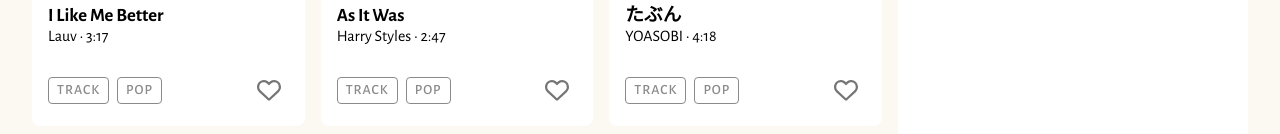
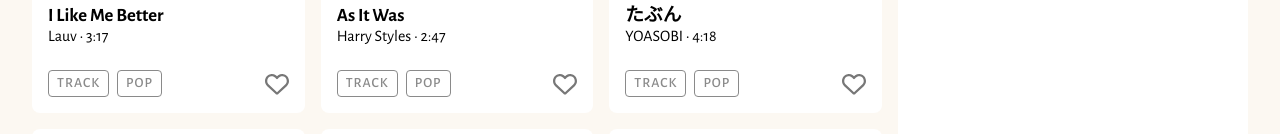
Before and after one commit to smallwhale1/cs1300-development, a React (Create React App) app: page / in a window 1280 px wide. Shown: the part 402-536 px from the top of the page. Built offline with nearby package versions, Linux system fonts and the light colour scheme; a web font is replaced by a local one.

Commit message:
fix icon button accesibility

```diff
--- a/src/App.css
+++ b/src/App.css
@@ -86,7 +86,7 @@
   gap: 1rem;
   padding: 1rem;
   border-radius: 0.5rem;
-  cursor: pointer;
+  /* cursor: pointer; */
   transition: 0.2s ease;
 }
 
@@ -211,6 +211,7 @@
 
 .playlist-card-icon-btns {
   display: flex;
+  padding: 0.5rem;
 }
 
 @media (max-width: 1000px) {
--- a/src/components/MediaCard.tsx
+++ b/src/components/MediaCard.tsx
@@ -37,13 +37,31 @@
             {/* <IconButton>
               <PiPlayBold />
             </IconButton> */}
-            <IconButton
+            {/* <IconButton
               onClick={() => {
                 toggleLike(media.id);
               }}
-            >
-              {media.favorited ? <FaHeart color="#f88d8d" /> : <FaRegHeart />}
-            </IconButton>
+            > */}
+            {media.favorited ? (
+              <FaHeart
+                size={24}
+                color="#f88d8d"
+                onClick={() => {
+                  toggleLike(media.id);
+                }}
+                style={{ cursor: "pointer" }}
+              />
+            ) : (
+              <FaRegHeart
+                size={24}
+                color="#777777"
+                onClick={() => {
+                  toggleLike(media.id);
+                }}
+                style={{ cursor: "pointer" }}
+              />
+            )}
+            {/* </IconButton> */}
           </div>
         </div>
       </div>
--- a/src/components/PlaylistCard.tsx
+++ b/src/components/PlaylistCard.tsx
@@ -30,14 +30,22 @@
         {/* <IconButton size="small">
           <PiPlayBold />
         </IconButton> */}
-        <IconButton
+        {/* <IconButton
           size="small"
           onClick={() => {
             toggleLike(media.id);
           }}
-        >
-          <FaHeart color="#f88d8d" />
-        </IconButton>
+          aria-label="favorite"
+        > */}
+        <FaHeart
+          style={{ cursor: "pointer" }}
+          size={16}
+          color="#f88d8d"
+          onClick={() => {
+            toggleLike(media.id);
+          }}
+        />
+        {/* </IconButton> */}
       </div>
     </div>
   );
```
